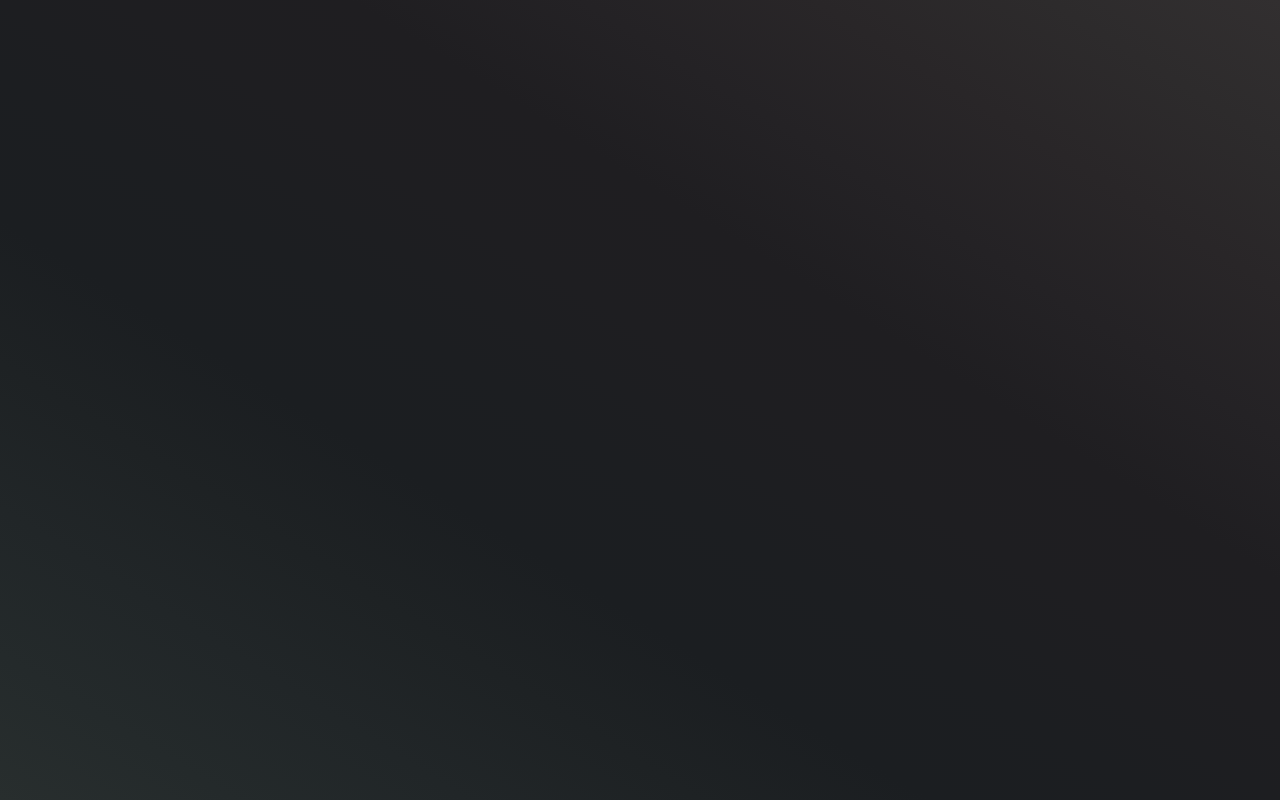
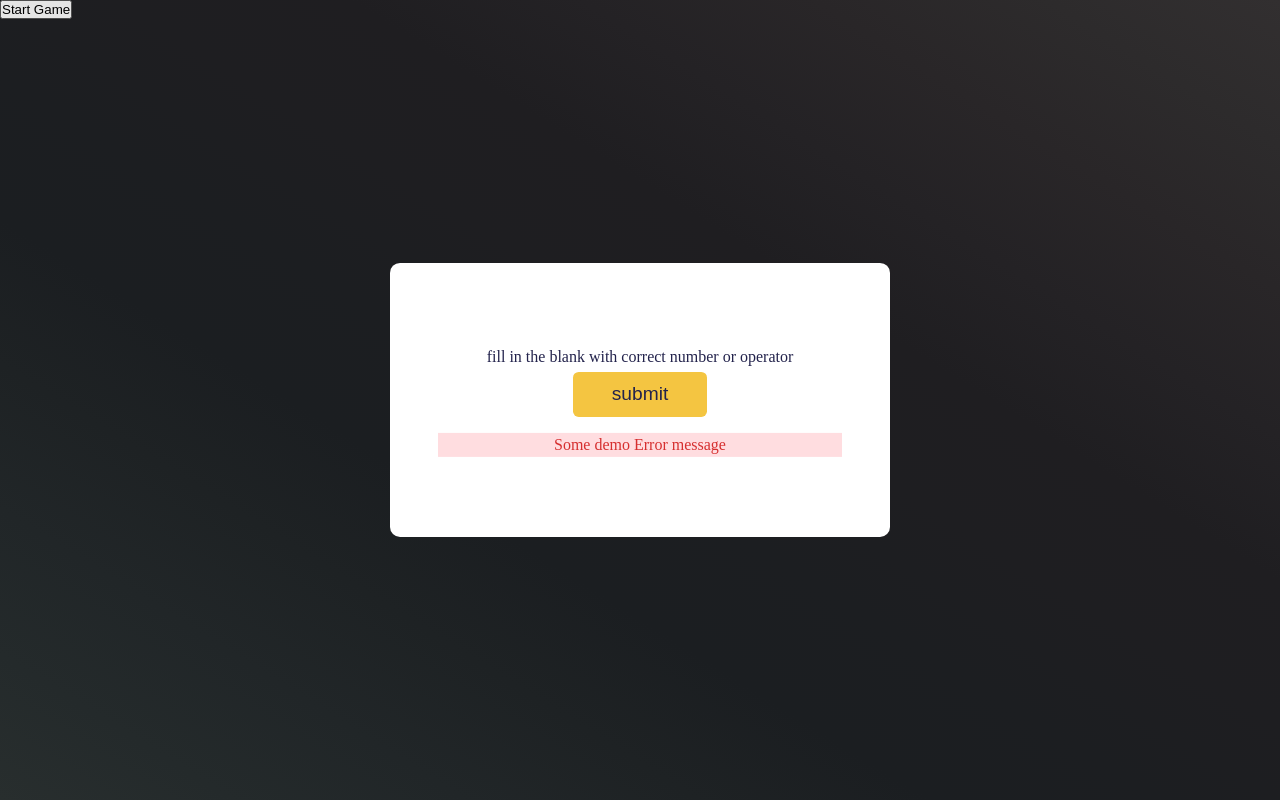
Before and after one commit to m-mdy-m/Math-Games, a plain HTML site: page index.html in a window 1280 px wide. Drawn offline with Linux system fonts and the light colour scheme.

Commit message:
style box

```diff
--- a/css/style.css
+++ b/css/style.css
@@ -30,3 +30,45 @@ body {
     #282e2e
   );
 }
+.container{
+  background: #fff;
+  width: 90%;
+  max-width: 31.25em;
+  position: absolute;
+  transform: translate(-50%,-50%);
+  top: 50%;
+  left: 50%;
+  padding: 5em 3em;
+  border-radius: 10px;
+}
+.container h3{
+  font-size: 1em;
+  color: #23234c;
+  text-align: center;
+  font-weight: 500;
+  line-height: 1.8em;
+}
+.container #submit-btn{
+  font-size: 1.2em;
+  font-weight: 500;
+  display: block;
+  margin: 0 auto;
+  background-color: #f4c541;
+  border-radius: .3em;
+  border: none;
+  outline: none;
+  cursor: pointer;
+  color: #23234c;
+  padding: .6em 2em;
+
+}
+#error-msg{
+  text-align: center;
+  margin-top: 1em;
+  background-color: #ffdde0;
+  color: #d62f2f;
+  padding: .2em 0;
+}
+.hide{
+  display: none;
+}
--- a/index.html
+++ b/index.html
@@ -10,7 +10,19 @@
     <link rel="shortcut icon" href="favicon.png" type="png/svg/xml">
 </head>
 <body>
-
+    <!-- Container -->
+    <div class="container">
+        <h3>fill in the blank with  correct number or operator</h3>
+        <div id="question"></div>
+        <button type="submit" id="submit-btn">submit</button>
+        <!-- message Error -->
+        <p id="error-msg">Some demo Error message</p>
+    </div>
+    <!-- Start preview -->
+    <div class="controls-container">
+        <p id="result"></p>
+        <button id="start-btn">Start Game</button>
+    </div>
     <!-- Scripts File -->
     <script src="src/scripts.js"></script>
 </body>
```
